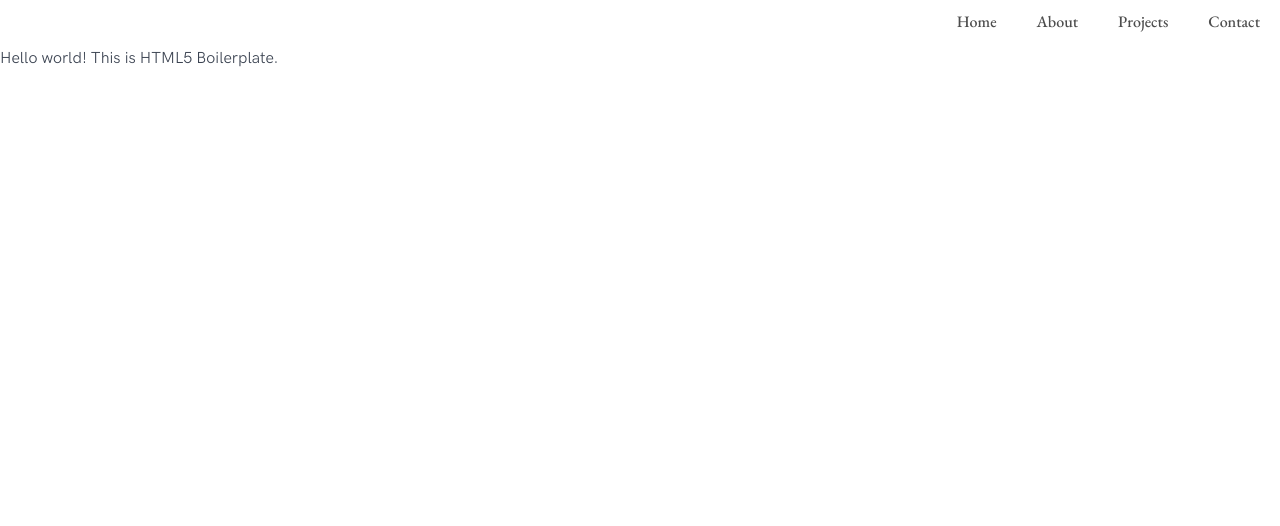
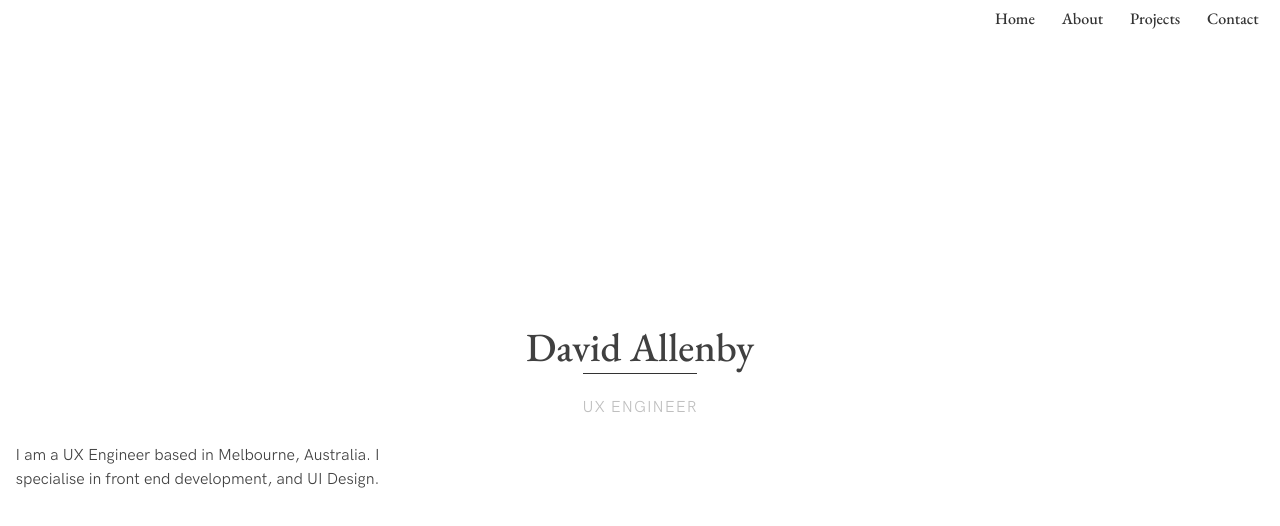
Before and after one commit to davidallenby/portfolio_v6, a website: page index.html in a window 1280 px wide. Drawn offline with nearby package versions, Linux system fonts and the light colour scheme; files that its build step writes are made by us from their sources.

Commit message:
Began building home page

```diff
--- a/css/src/_base.scss
+++ b/css/src/_base.scss
@@ -0,0 +1,13 @@
+/* Sticky Footer */
+body {
+  display: flex;
+  flex-direction: column;
+  min-height: 100vh;
+}
+main {
+  flex-grow: 1;
+}
+footer {
+  width: 100%;
+  margin: auto auto 0 auto;
+}
--- /dev/null
+++ b/css/src/_home.scss
@@ -0,0 +1,8 @@
+#intro-text {
+  @media (min-width: $size-md) {
+    max-width: 50%;
+  }
+  @media (min-width: $size-lg) {
+    max-width: 30%;
+  }
+}
--- a/css/src/_nav.scss
+++ b/css/src/_nav.scss
@@ -1,4 +1,27 @@
 .navbar a {
   font-family: 'eb_garamond_med';
-  padding: .5rem 1rem;
+  padding: .35rem .67rem;
+  position: relative;
+  transition: all .2s ease-in-out;
+
+  &:after {
+    content: '';
+    display: block;
+    background-color: $dark-color;
+    height: 1px;
+    position: absolute;
+    bottom: 0;
+    left: 50%;
+    width: 50%;
+    transform: translateX(-50%) scaleX(0);
+    transition: all .2s ease-in-out;
+  }
+
+  &:hover {
+    text-decoration: none;
+
+    &:after {
+      transform: translateX(-50%) scaleX(1);
+    }
+  }
 }
--- a/css/src/_type.scss
+++ b/css/src/_type.scss
@@ -19,3 +19,27 @@
   font-weight: normal;
   font-style: normal;
 }
+
+h1,h2,h3,h4,h5,h6 {
+  font-family: 'eb_garamond_med';
+
+  & > span {
+    position: relative;
+
+    &:after {
+      content: '';
+      height: 1px;
+      background-color: $dark-color;
+      width: 50%;
+      left: 50%;
+      position: absolute;
+      bottom: -0.25rem;
+      transform: translateX(-50%);
+    }
+  }
+}
+
+.subtitle {
+  letter-spacing: .05rem;
+  color: $gray-color;
+}
--- a/css/src/_utils.scss
+++ b/css/src/_utils.scss
@@ -0,0 +1,11 @@
+.flex-column {
+  flex-direction: column;
+}
+
+.align-items-center {
+  align-items: center;
+}
+
+.justify-content-center {
+  justify-content: center;
+}
--- a/css/src/_variables.scss
+++ b/css/src/_variables.scss
@@ -1,6 +1,7 @@
 
 // Colours
-$primary-color: #333;
+$primary-color:   #333;
+$dark-color:      #333;
 
 // Typography
 $base-font-family: "hk_grotesk_reg", sans-serif;
--- a/css/src/styles.scss
+++ b/css/src/styles.scss
@@ -5,5 +5,12 @@
 @import "node_modules/spectre.css/src/spectre.scss";
 
 // Custom Styles
+@import "base"; // Base layout
 @import "type"; // Typography
+
 @import "nav"; // Navbar
+
+@import "utils"; // Utility Classes
+
+// Pages
+@import "home"; // Home page
--- a/gruntfile.js
+++ b/gruntfile.js
@@ -46,7 +46,7 @@ module.exports = function(grunt){
 		watch: {
 			styles: {
 				files: ['css/src/**/*.scss'],
-				tasks: ['sass','postcss','cssmin']
+				tasks: ['clean','sass','postcss','cssmin']
 			}
 		}
 
--- a/index.html
+++ b/index.html
@@ -18,27 +18,35 @@
   <!--[if lte IE 9]>
     <p class="browserupgrade">You are using an <strong>outdated</strong> browser. Please <a href="https://browsehappy.com/">upgrade your browser</a> to improve your experience and security.</p>
   <![endif]-->
-  <header>
+  <header class="container">
     <nav class="navbar">
       <section class="navbar-section">
         <a href="" class=""></a>
       </section>
       <section class="navbar-section">
-        <a href="" class="">Home</a>
-        <a href="" class="">About</a>
-        <a href="" class="">Projects</a>
-        <a href="" class="">Contact</a>
+        <a href="/" class="">Home</a>
+        <a href="about" class="">About</a>
+        <a href="projects" class="">Projects</a>
+        <a href="contact" class="">Contact</a>
       </section>
     </nav>
   </header>
 
-  <!-- Add your site or application content here -->
-  <p>Hello world! This is HTML5 Boilerplate.</p>
-  <!-- <script src="js/vendor/modernizr-3.6.0.min.js"></script> -->
+  <main class="d-flex flex-column justify-content-center">
+    <div class="container text-center">
+      <h1><span>David Allenby</span></h1>
+      <p class="text-uppercase subtitle">UX Engineer</p>
+      <div id="intro-text" class="centered">
+        <p>I am a UX Engineer based in Melbourne, Australia. I specialise in front end development, and UI Design.</p>
+      </div>
+    </div>
+  </main>
+
+  <script src="js/libs/modernizr-3.6.0.min.js"></script>
   <script src="https://code.jquery.com/jquery-3.3.1.min.js" integrity="sha256-FgpCb/KJQlLNfOu91ta32o/NMZxltwRo8QtmkMRdAu8=" crossorigin="anonymous"></script>
   <script>window.jQuery || document.write('<script src="js/libs/jquery-3.3.1.min.js"><\/script>')</script>
-  <script src="js/plugins.js"></script>
-  <script src="js/main.js"></script>
+  <script src="js/src/plugins.js"></script>
+  <script src="js/src/main.js"></script>
 
   <!-- Google Analytics: change UA-XXXXX-Y to be your site's ID. -->
   <!-- <script>
```
